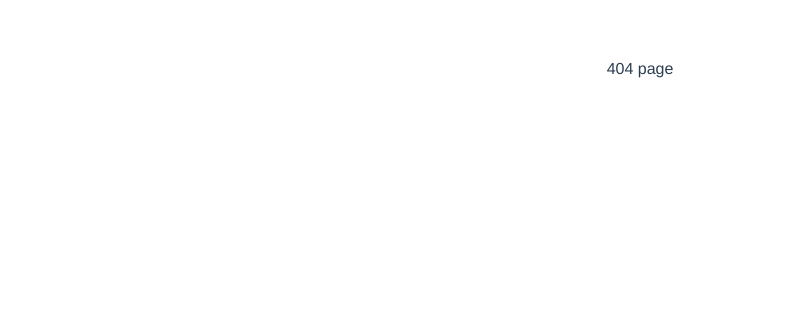
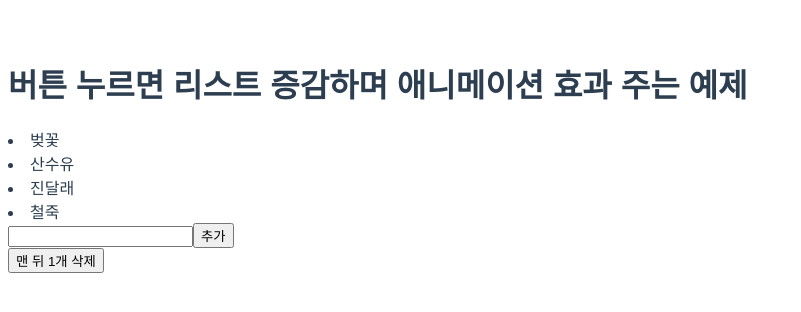
Before and after one commit to MinJaehyun/study-vue, a Vue app: page /transtest2 in a window 1280 px wide. Shown: the top 312 px of the page, without its empty margins (0-801 px from the left). Built offline with nearby package versions, Linux system fonts and the light colour scheme.

Commit message:
Add TransTest2 - list 를 group 으로 처리

```diff
--- /dev/null
+++ b/src/components/study/220528/TransTest2.vue
@@ -0,0 +1,55 @@
+<template>
+  <div class="container">
+    <h1>버튼 누르면 리스트 증감하며 애니메이션 효과 주는 예제</h1>
+    <transition-group>
+      <li v-for="(flower, index) in flowers" :key="index" >{{ flower }}</li>
+    </transition-group>
+    <input type="text" v-model="inputFlower">
+    <button @click="addFlower">추가</button>
+    <div>
+      <button @click="deleteLastFlower">맨 뒤 1개 삭제</button>
+    </div>
+  </div>
+</template>
+
+<script lang="ts">
+import { defineComponent } from 'vue';
+
+export default defineComponent({
+  name: 'TransTest2',
+  data() {
+    return {
+      inputFlower: '',
+      flowers: ['벚꽃', '산수유', '진달래', '철죽'],
+    };
+  },
+  methods: {
+    addFlower() {
+      this.flowers.push(this.inputFlower)
+    },
+    deleteLastFlower() {
+      // console.log(this.flowers.length)
+      this.flowers.splice(this.flowers.length - 1, 1)
+    },
+  },
+});
+</script>
+
+<style scoped>
+.v-enter-active, .v-leave-active {
+  transition: 1.5s;
+}
+.v-enter, .v-leave-to {
+  opacity: 0;
+  transform: translateX(50px);
+}
+.container {
+  text-align: left;
+}
+</style>
+<!--
+1. 애니메이션 효과를 나타낼 부분을 <transition> 처리하는게 포인트
+2. 이 예제에서는 리스트 증감에 애니 효과를 주는 것이 목표이므로 li 를 <transition> 처리한다.
+3. 리스트의 경우는 일반 <transition> 이 아닌 <transition-group> 처리한다.
+- 둘의 차이는?
+-->
--- a/src/routes/index.ts
+++ b/src/routes/index.ts
@@ -32,9 +32,14 @@ import ComputedTest5 from "@/components/study/220527/ComputedTest5.vue";
 import WatchTest1 from "@/components/study/220528/WatchTest1.vue";
 import WatchTest2 from "@/components/study/220528/WatchTest2.vue";
 import TransTest1 from "@/components/study/220528/TransTest1.vue";
+import TransTest2 from "@/components/study/220528/TransTest2.vue";
 
 // routes 설정
 const routes = [
+  {
+    path: '/transtest2',
+    component: TransTest2,
+  },
   {
     path: '/transtest1',
     component: TransTest1,
```
